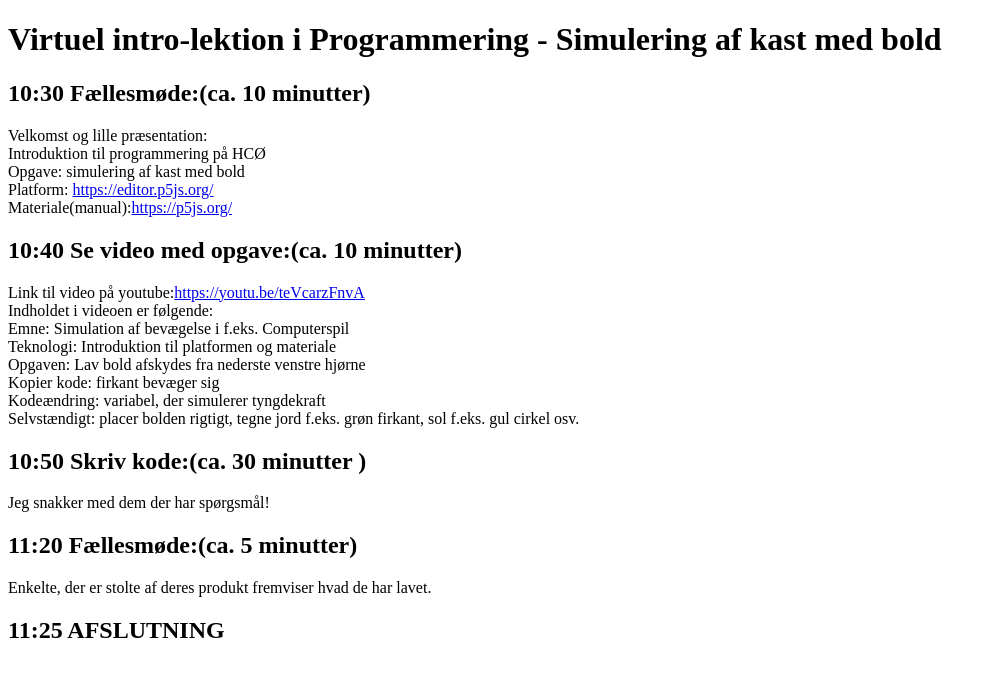
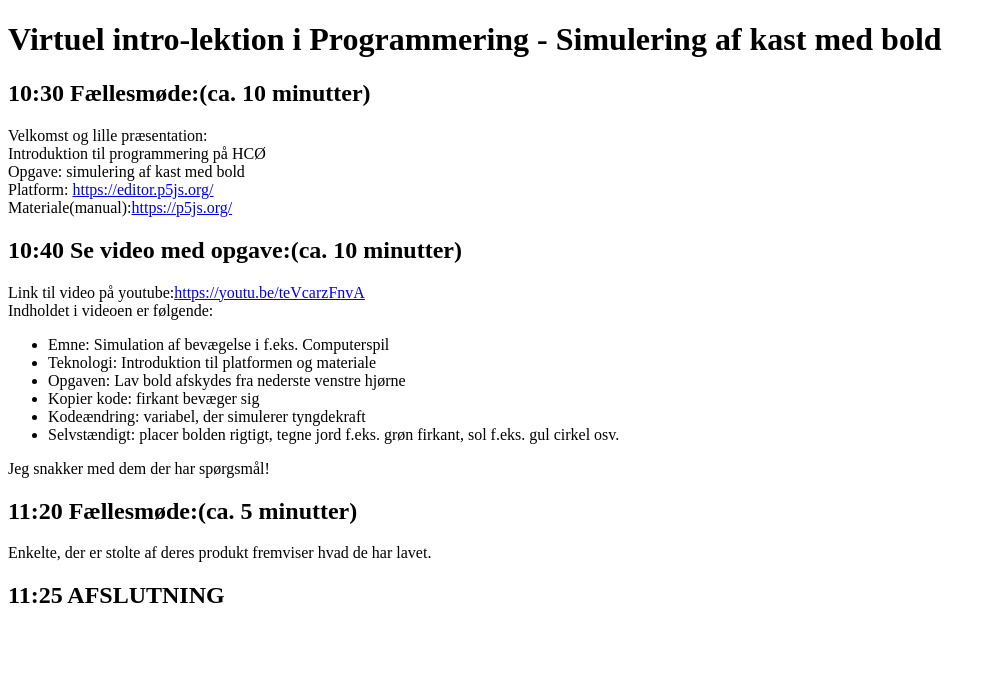
Before and after one commit to introduktion/introduktion.github.io, a plain HTML site: page index.html in a window 1280 px wide. Shown: the whole page, without its empty margins (0-997 px from the left). Drawn offline with Linux system fonts and the light colour scheme.

Commit message:
Update index.html

```diff
--- a/index.html
+++ b/index.html
@@ -15,17 +15,16 @@ Materiale(manual):<a href="https://p5js.org/">https://p5js.org/</a>
 
 <h2>10:40 Se video med opgave:(ca. 10 minutter)</h2>
 Link til video på youtube:<a href="https://youtu.be/teVcarzFnvA">https://youtu.be/teVcarzFnvA</a><br>
-
-Indholdet i videoen er følgende:<br>
-
-Emne: Simulation af bevægelse i f.eks. Computerspil<br>
-Teknologi: Introduktion til platformen og materiale<br>
-Opgaven: Lav bold afskydes fra nederste venstre hjørne<br>
-Kopier kode:         firkant bevæger sig<br>
-Kodeændring: variabel, der simulerer tyngdekraft<br>
-Selvstændigt:         placer bolden rigtigt, tegne jord f.eks. grøn firkant, sol f.eks. gul cirkel osv.<br><h2>10:50 Skriv kode:(ca.  30 minutter )</h2>
+Indholdet i videoen er følgende:
+<ul>
+<li>Emne: Simulation af bevægelse i f.eks. Computerspil</li>
+<li>Teknologi: Introduktion til platformen og materiale</li>
+<li>Opgaven: Lav bold afskydes fra nederste venstre hjørne</li>
+<li>Kopier kode:         firkant bevæger sig</li>
+<li>Kodeændring: variabel, der simulerer tyngdekraft</li>
+<li>Selvstændigt:         placer bolden rigtigt, tegne jord f.eks. grøn firkant, sol f.eks. gul cirkel osv.</li>
+</ul>
 Jeg snakker med dem der har spørgsmål!
-
 
 <h2>11:20 Fællesmøde:(ca. 5 minutter)</h2>
 Enkelte, der er stolte af deres produkt fremviser hvad de har lavet.
```
